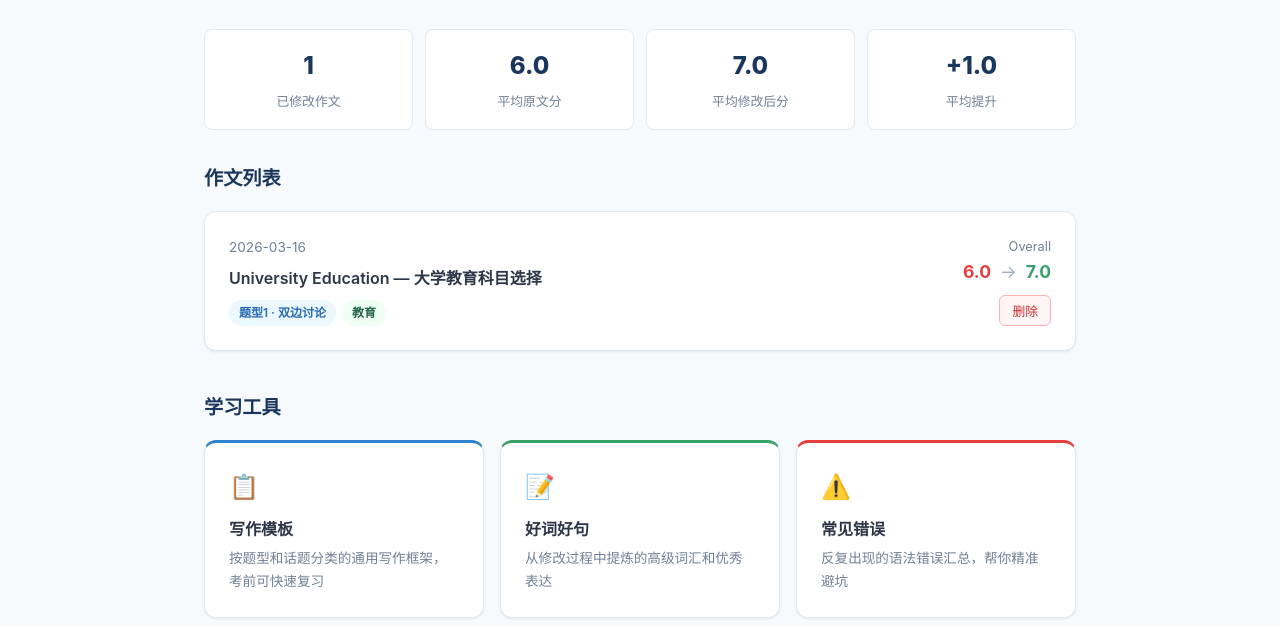
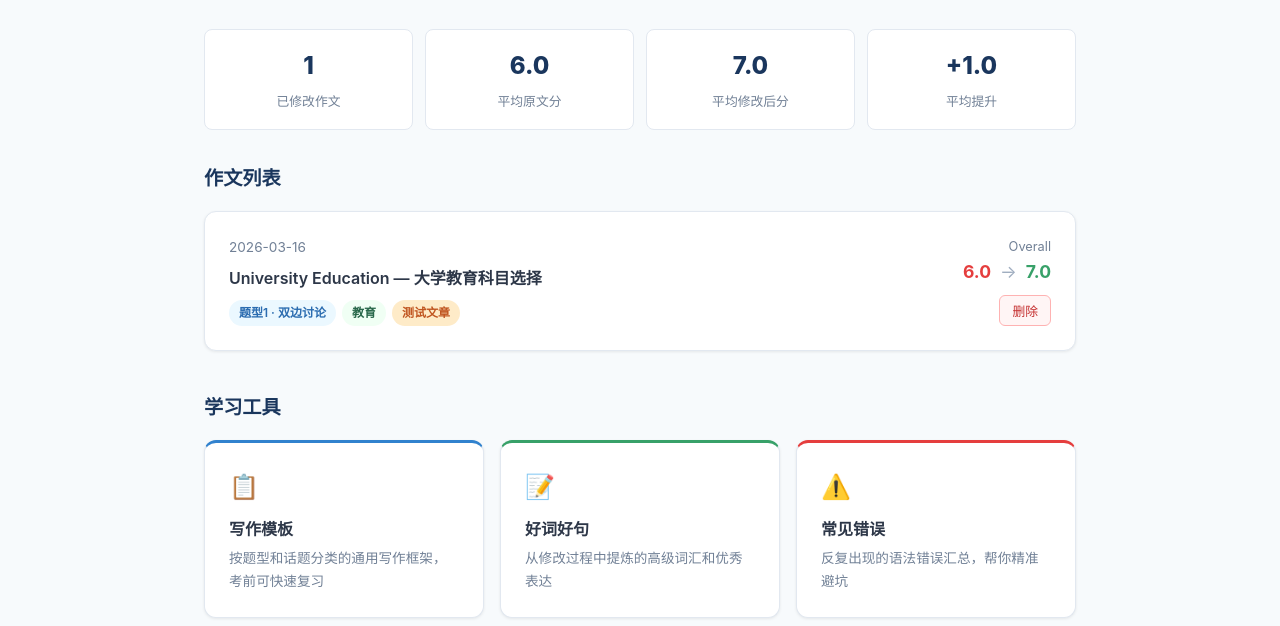
Before and after one commit to lsgggggg/IELTS-Task2-Writing-Archive, a plain HTML site: page index.html in a window 1280 px wide. Shown: the part 174-800 px from the top of the page. Drawn offline with Linux system fonts and the light colour scheme.

Commit message:
Add test essay badge and tag-orange CSS
- Added .tag-orange CSS class for test article badges
- Added "测试文章" tag to university essay card on index.html
- Added "测试文章" tag to university essay detail page header

Co-Authored-By: Claude Opus 4.6 <noreply@anthropic.com>

```diff
--- a/css/style.css
+++ b/css/style.css
@@ -58,6 +58,7 @@ img { max-width: 100%; }
 .tag-green { background: #f0fff4; color: #276749; }
 .tag-purple { background: #faf5ff; color: #6b46c1; }
 .tag-gray { background: #edf2f7; color: #4a5568; }
+.tag-orange { background: #feebc8; color: #c05621; }
 
 /* ========== Score Display ========== */
 .score-comparison { display: grid; grid-template-columns: 1fr 1fr; gap: 24px; margin: 24px 0; }
--- a/index.html
+++ b/index.html
@@ -60,6 +60,7 @@
             <div style="display:flex; gap:6px; flex-wrap:wrap;">
               <span class="tag tag-blue">题型1 · 双边讨论</span>
               <span class="tag tag-green">教育</span>
+              <span class="tag tag-orange">测试文章</span>
             </div>
           </a>
           <div style="text-align:right; display:flex; flex-direction:column; align-items:flex-end; gap:8px;">
```
Also changed, not shown: essays/2026-03-16_university.html (+1 -0 lines).
